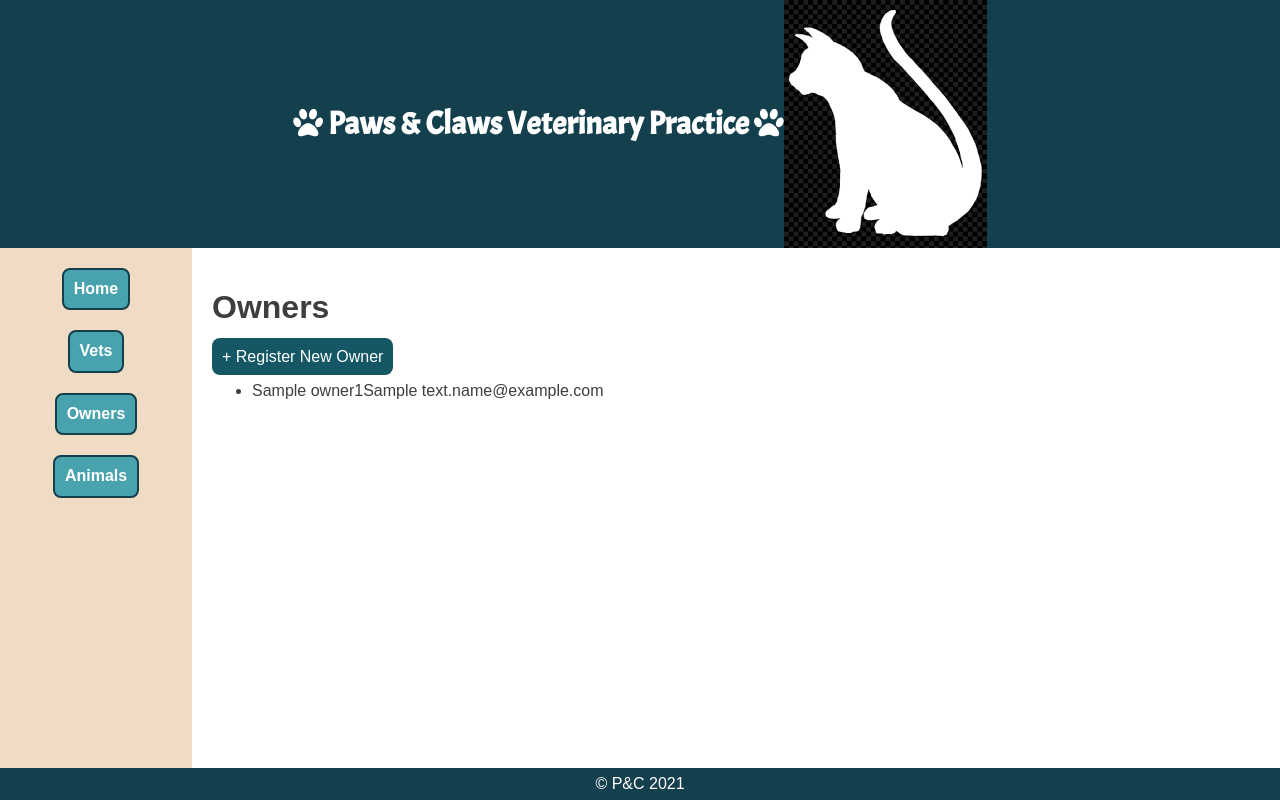
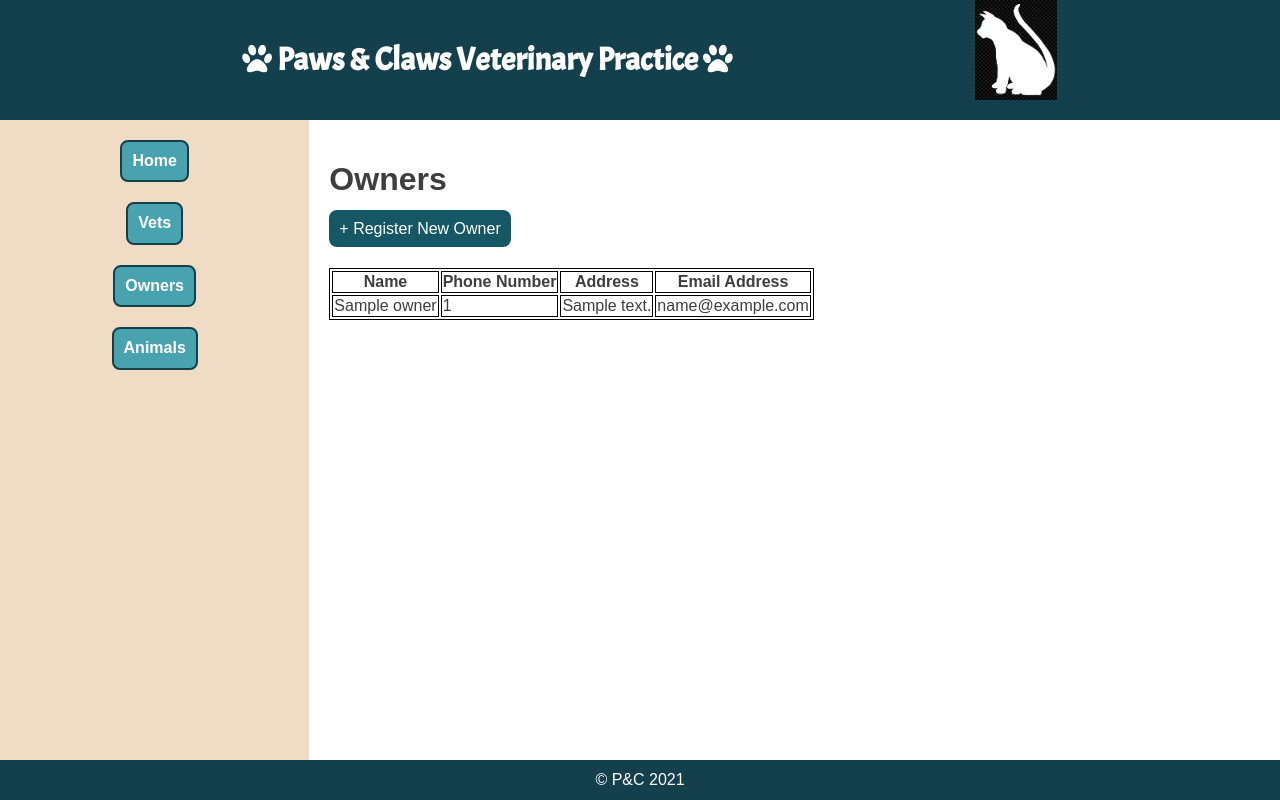
Before and after one commit to Kirsten4/vet_management_app, a Flask app: page /owners in a window 1280 px wide. Run offline with Flask 2, Linux system fonts and the light colour scheme; a database or web service that is not in the repository returns one stand-in record (values such as "Sample title"); some libraries are stand-ins or nearby versions.

Commit message:
owner table added

```diff
--- a/controllers/animals_controller.py
+++ b/controllers/animals_controller.py
@@ -11,6 +11,7 @@ animals_blueprint = Blueprint("animals", __name__)
 @animals_blueprint.route("/animals")
 def animals():
     animals = animal_repository.select_all()
+    animals.sort(key=lambda x: x.name)
     return render_template("animals/index.html", animals=animals)
 
 # NEW
--- a/controllers/owners_controller.py
+++ b/controllers/owners_controller.py
@@ -9,6 +9,7 @@ owners_blueprint = Blueprint("owners", __name__)
 @owners_blueprint.route("/owners")
 def owners():
     owners = owner_repository.select_all()
+    owners.sort(key=lambda x: x.name)
     return render_template("owners/index.html", owners=owners)
 
 # NEW
--- a/controllers/vets_controller.py
+++ b/controllers/vets_controller.py
@@ -9,6 +9,7 @@ vets_blueprint = Blueprint("vets", __name__)
 @vets_blueprint.route("/vets")
 def vets():
     vets = vet_repository.select_all()
+    vets.sort(key=lambda x: x.name)
     return render_template("vets/index.html", vets=vets)
 
 # NEW
--- a/repositories/owner_repository.py
+++ b/repositories/owner_repository.py
@@ -30,3 +30,13 @@ def select(id):
     if result is not None:
         owner = Owner(result['name'], result['phone_number'], result['address'], result['email_address'], result['id'])
     return owner
+
+def delete(id):
+    sql = "DELETE  FROM owners WHERE id = %s"
+    values = [id]
+    run_sql(sql, values)
+
+def update(owner):
+    sql = "UPDATE owners SET (name, phone_number, address, email_address) = (%s, %s, %s, %s) WHERE id = %s"
+    values = [owner.name, owner.phone_number, owner.address, owner.email_address, owner.id]
+    run_sql(sql, values)
--- a/static/style.css
+++ b/static/style.css
@@ -15,7 +15,7 @@ body{
     justify-content: center;
 }
 
-#header-1 h1 {
+#header-1 h1{
     margin: 0px;
     font-family: 'Acme', sans-serif;
 }
@@ -43,13 +43,18 @@ body{
     margin: 20px;
 }
 
+#logo-1 {
+    grid-area: logo-1;
+    background-color: rgb(20, 63, 77);
+}
+
 #grid {
     display: grid;
     grid-template-areas:
-    'header-1 header-1'
-    'nav-bar content-1'
-    'footer-1 footer-1';
-    grid-template-columns: 1.5fr 8.5fr;
+    'header-1 header-1 logo-1'
+    'nav-bar content-1 content-1'
+    'footer-1 footer-1 footer-1';
+    grid-template-columns: 1.5fr 7fr 1.5;
     grid-template-rows: 1.5fr 8fr 0.5fr;
 }
 
@@ -76,7 +81,15 @@ a:-webkit-any-link {
     border-radius: 8px;
 }
 
-#cat-logo {
-    display: flex;
-    justify-content: flex-end;
+.submit-form {
+    margin-bottom: 30px;
 }
+
+
+table, th, td {
+    border: 1px solid black;
+}
+
+img {
+    max-height: 100px;
+}
--- a/templates/base.html
+++ b/templates/base.html
@@ -7,11 +7,11 @@
 </head>
 <body id="grid">
     <header id="header-1">
-        <div><h1><i class="fa fa-paw" aria-hidden="true"></i> Paws & Claws Veterinary Practice <i class="fa fa-paw" aria-hidden="true"></i></h1></div>
-        <div id="cat-logo">
-            <img src="/static/img/cat.png" alt="cat silhouette">
-        </div>
+        <h1><i class="fa fa-paw" aria-hidden="true"></i> Paws & Claws Veterinary Practice <i class="fa fa-paw" aria-hidden="true"></i></h1>
     </header>
+    <section id="logo-1">
+        <img src="/static/img/cat.png" alt="cat silhouette">
+    </section>
         <nav id="nav-bar">
                 <div class=nav-button>
                     <a href="/">Home</a>
--- a/templates/owners/index.html
+++ b/templates/owners/index.html
@@ -7,12 +7,30 @@
     <a href="/owners/new">+ Register New Owner</a>
 </div>
 
-<ul>
+<!-- <ul>
     {% for owner in owners %}
         <li>
             {{ owner.name }}{{ owner.phone_number }}{{ owner.address }}{{ owner.email_address }}
         </li>
     {% endfor %}
-</ul>
+</ul> -->
 
+<table>
+    <tr>
+        <th>Name</th>
+        <th>Phone Number</th>
+        <th>Address</th>
+        <th>Email Address</th>
+    </tr>
+
+    {% for owner in owners %}
+    <tr>
+        <td>{{ owner.name }}</td>
+        <td>{{ owner.phone_number }}</td>
+        <td>{{ owner.address }}</td>
+        <td>{{ owner.email_address }}</td>
+    </tr>
+    {% endfor %}
+
+</table>
 {% endblock content %}
--- a/templates/vets/index.html
+++ b/templates/vets/index.html
@@ -10,7 +10,7 @@
 <ul>
     {% for vet in vets %}
         <li>
-            {{ vet.id }}{{ vet.name }}
+            {{ vet.name }}
         </li>
     {% endfor %}
 </ul>
```
Also changed, not shown: console.py (+19 -0 lines).
